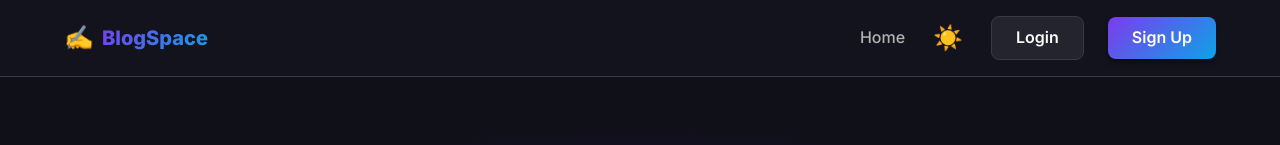
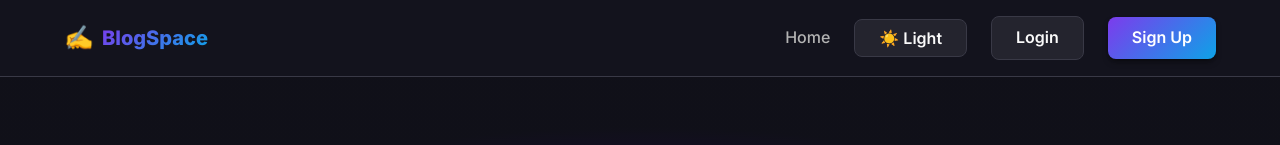
Before and after one commit to uvvl9/BlogSpace, a React (Vite) app: page / in a window 1280 px wide. Shown: the top 145 px of the page. Built offline with nearby package versions, Linux system fonts and the light colour scheme; no server answers; the database is empty.

Commit message:
edit the dark/light button

```diff
--- a/src/components/Header.jsx
+++ b/src/components/Header.jsx
@@ -35,11 +35,11 @@ const Header = () => {
                         {/* Theme Toggle Button */}
                         <button
                             onClick={toggleTheme}
-                            className="theme-toggle"
+                            className="btn btn-secondary btn-sm"
                             aria-label="Toggle theme"
                             title={`Switch to ${theme === 'dark' ? 'light' : 'dark'} mode`}
                         >
-                            {theme === 'dark' ? '☀️' : '🌙'}
+                            {theme === 'dark' ? '☀️ Light' : '🌙 Dark'}
                         </button>
 
                         {currentUser ? (
```
